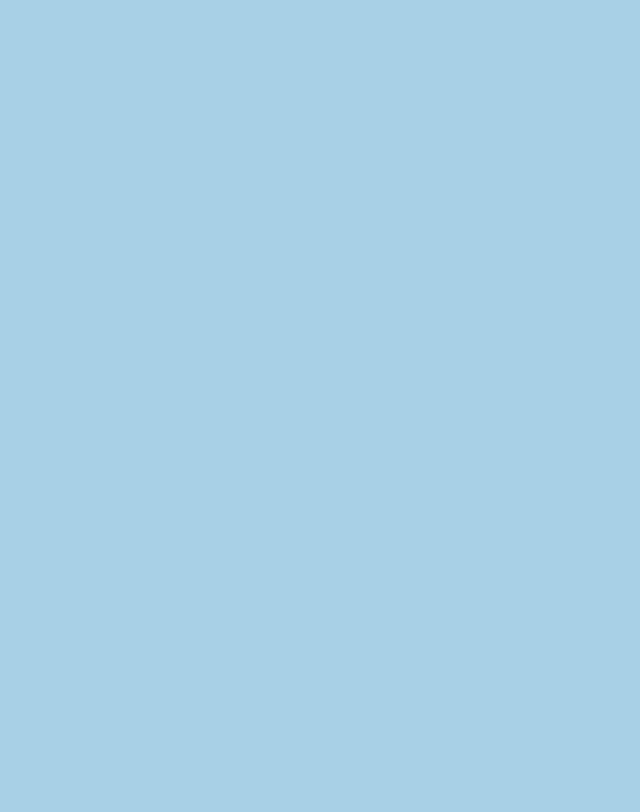
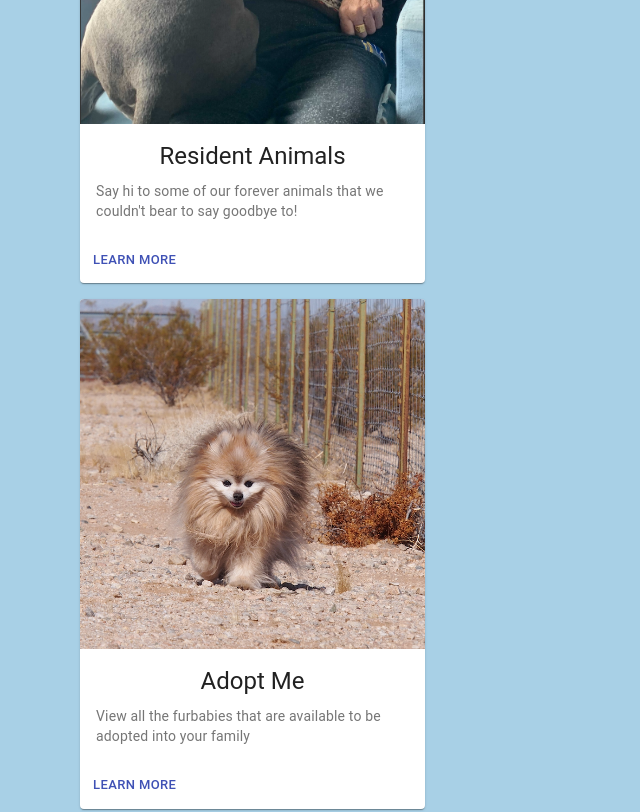
Before and after one commit to aedward8/BellaCharity, a React (Create React App) app in the folder app/: page / in a window 1280 px wide. Shown: the part 1160-1972 px from the top of the page, without its empty margins (0-640 px from the left). Before the commit the page ends 968 px from the top, so only its background shows below. Built offline with nearby package versions, Linux system fonts and the light colour scheme.

Commit message:
added cards with descriptions and photos passsed in as props

```diff
--- /dev/null
+++ b/app/src/components/FrontPageCard.js
@@ -0,0 +1,46 @@
+import React from "react";
+
+import Button from "@material-ui/core/Button";
+import Card from "@material-ui/core/Card";
+import CardActions from "@material-ui/core/CardActions";
+import CardContent from "@material-ui/core/CardContent";
+import CardMedia from "@material-ui/core/CardMedia";
+import Typography from "@material-ui/core/Typography";
+import { makeStyles } from "@material-ui/core/styles";
+
+const useStyles = makeStyles({
+  root: {
+    maxWidth: 345,
+    marginBottom: "1rem",
+  },
+  media: {
+    height: 350,
+  },
+});
+
+export default function FrontPageCard(prop) {
+  const classes = useStyles();
+
+  return (
+    <Card className={classes.root}>
+      <CardMedia
+        className={classes.media}
+        image={prop.img}
+        title="Contemplative Reptile"
+      />
+      <CardContent>
+        <Typography gutterBottom variant="h5" component="h2">
+          <center>{prop.name}</center>
+        </Typography>
+        <Typography variant="body2" color="textSecondary" component="p">
+          {prop.desc}
+        </Typography>
+      </CardContent>
+      <CardActions>
+        <Button size="small" color="primary">
+          Learn More
+        </Button>
+      </CardActions>
+    </Card>
+  );
+}
--- a/app/src/components/Home.js
+++ b/app/src/components/Home.js
@@ -3,6 +3,11 @@ import * as React from "react";
 import Image from "react-bootstrap/Image";
 
 import MainPhoto from "../photos/bella-main.jpg";
+import Foster from "../photos/khaleesi.jpeg";
+import Adopt from "../photos/osito.JPG";
+import Resident from "../photos/resident-bella.png";
+
+import FrontPageCard from "./FrontPageCard";
 
 const Home = () => {
   React.useEffect(() => {}, []);
@@ -25,6 +30,23 @@ const Home = () => {
           need.
         </h4>
       </div>
+      <div className="cards">
+        <FrontPageCard
+          name="Resident Animals"
+          desc="Say hi to some of our forever animals that we couldn't bear to say goodbye to!"
+          img={Resident}
+        />
+        <FrontPageCard
+          name="Adopt Me"
+          desc="View all the furbabies that are available to be adopted into your family"
+          img={Adopt}
+        />
+        <FrontPageCard
+          name="Foster Me"
+          desc="Some of our rescues need practice being inside a home and socializing with humans before they are ready for adoption"
+          img={Foster}
+        />
+      </div>
     </div>
   );
 };
```
Also changed, not shown: app/src/photos/resident-bella.png (added), app/src/photos/resident-bella_1.png (added).
